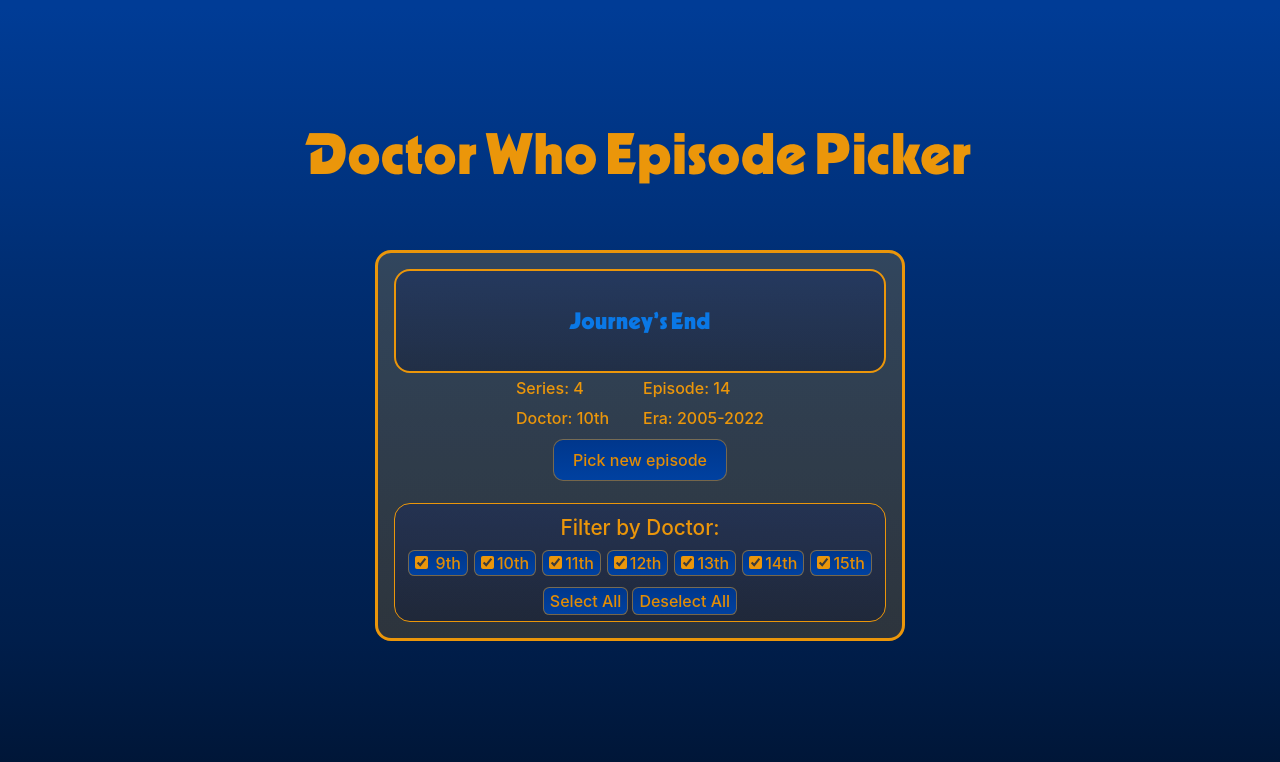
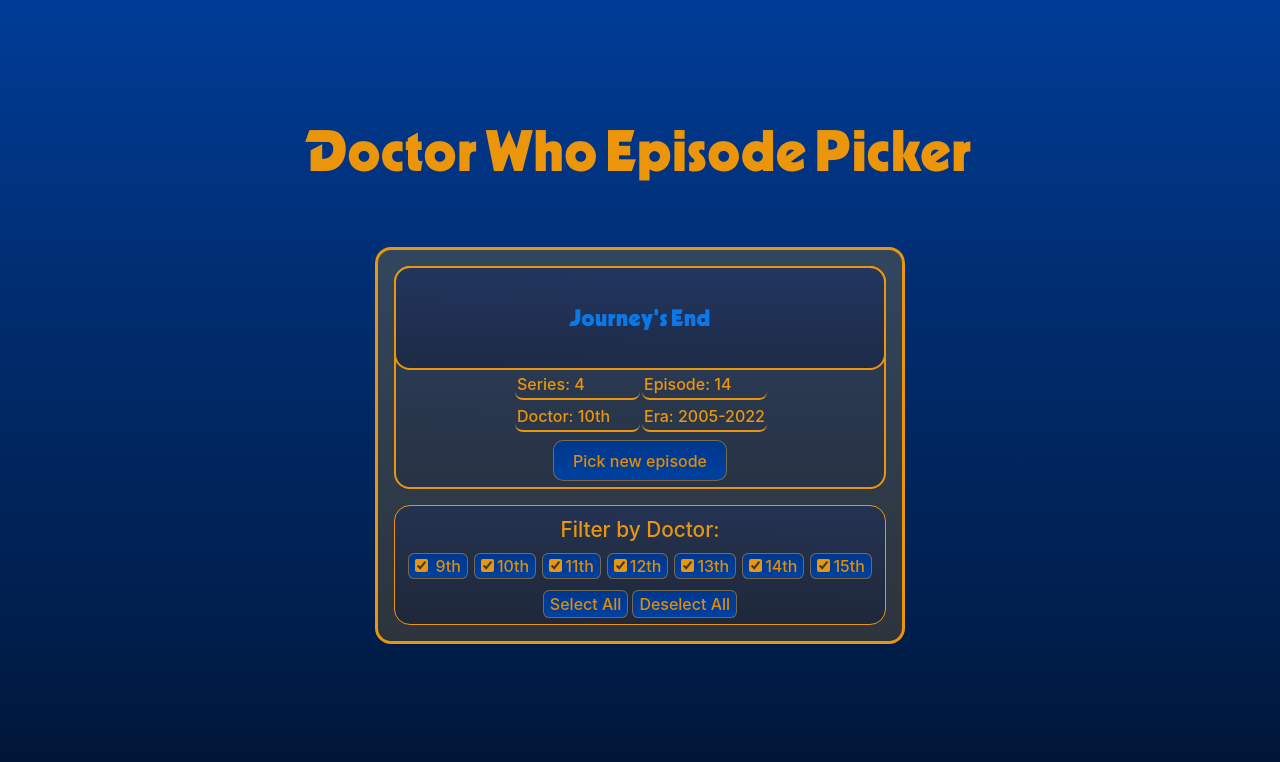
Before and after one commit to May-Cook/drwho-episode-picker, a React (Vite) app in the folder episode-picker/: page / in a window 1280 px wide. Shown: the top 762 px of the page. Built offline with nearby package versions, Linux system fonts and the light colour scheme.

Commit message:
Improve layout of results

```diff
--- a/episode-picker/components/results-card.jsx
+++ b/episode-picker/components/results-card.jsx
@@ -106,6 +106,7 @@
 
   return (
     <div className="results-card">
+      <div id="resultsContainer">
         <div id="episodeTitleContainer" className="container">
           <a href={episode.link} className="episodeTitle">
             {episode.title}
@@ -125,6 +126,7 @@
         >
           Pick new episode
         </button>
+      </div>
       <div id="filterContainer" className="container">
         <span className="subtitle unselectable">Filter by Doctor: </span>
         <div className="filterButtonGroup">
--- a/episode-picker/src/index.css
+++ b/episode-picker/src/index.css
@@ -71,6 +71,16 @@
   accent-color: rgba(235, 150, 10, 1);
 }
 
+#resultsContainer{
+  border: rgba(235, 150, 10, 1) solid 2px;
+  border-radius: 1rem;
+  background: linear-gradient(
+    1deg,
+    rgb(10, 20, 50, 0.2) 0%,
+    rgb(20, 40, 100, 0.2)
+  );
+}
+
 .episodeTitle {
   font-size: 1.3rem;
   font-family: "DrKabel";
@@ -85,6 +95,7 @@
   justify-content: center;
   align-items: center;
   padding: 5%;
+  margin: -2px;
 }
 
 .title {
@@ -124,11 +135,19 @@
   max-width: 50%;
   font-weight: 500;
   text-align: left;
+  padding: 1px;
+  padding-left: 3px;
 }
 
 .infoItem {
   padding: 2px;
   margin: 1px;
+  border: 2px rgb(235, 150, 10) solid;
+  border-bottom-left-radius: 0.5rem;
+  border-bottom-right-radius: 0.5rem;
+  border-top: 0px;
+  border-left: 0px;
+  border-right: 0px;
 }
 
 .filterButton {
```
Lines whose indentation alone changed are shown as unchanged.
